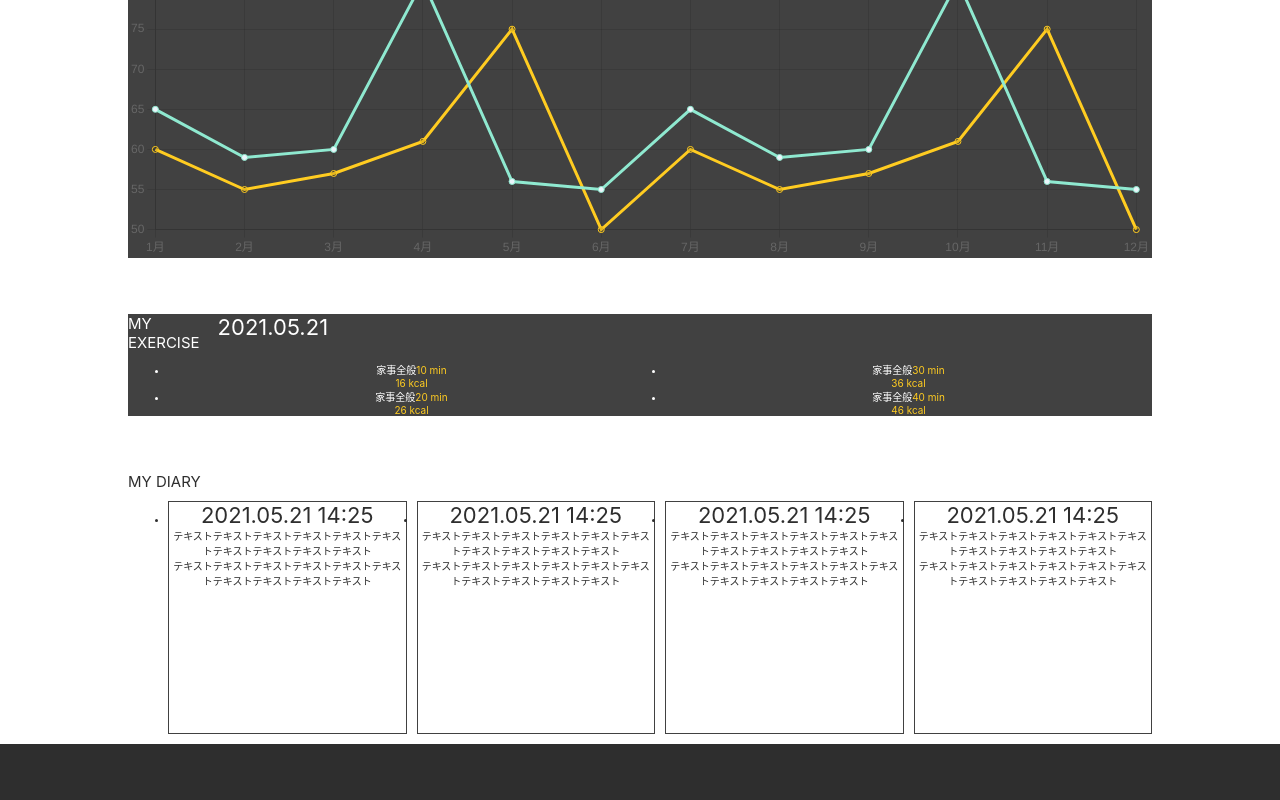
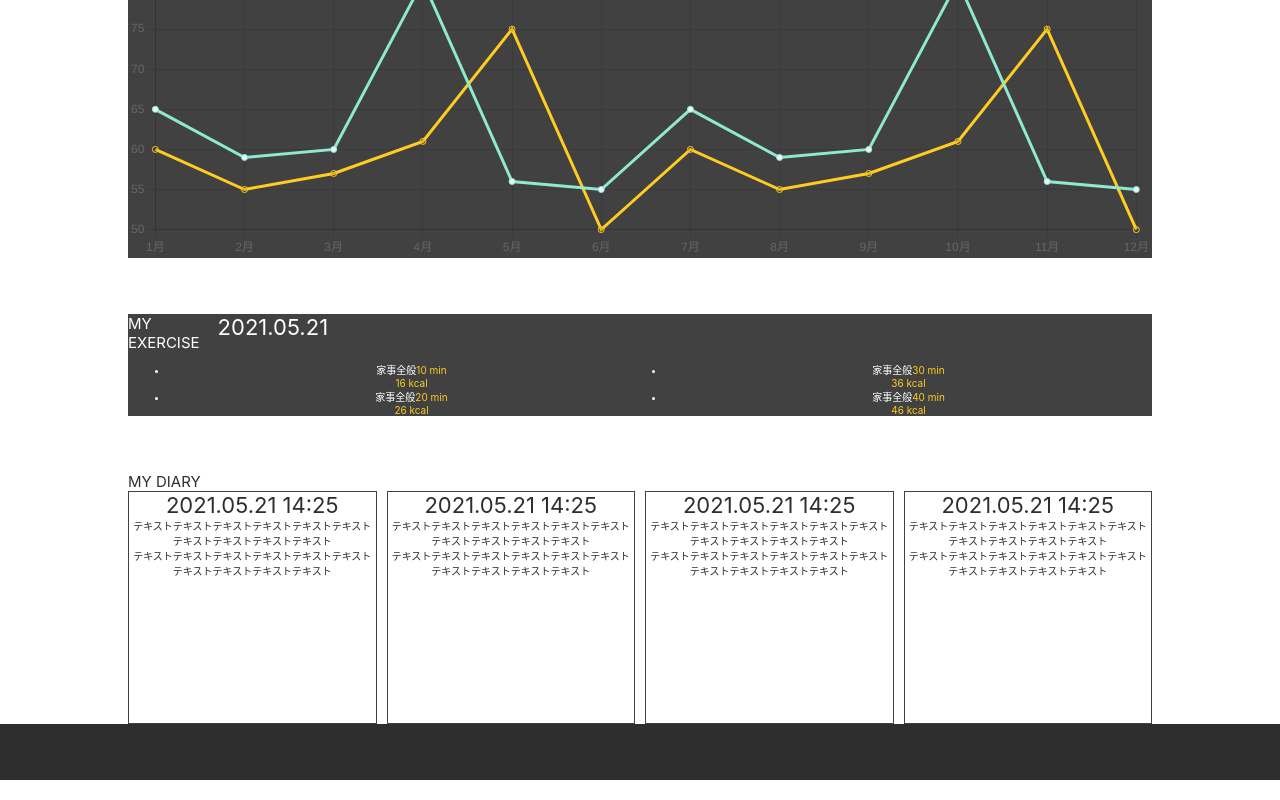
Before and after one commit to striderkein/react-boilerplate, a React (Create React App) app: page / in a window 1280 px wide. Shown: the part 459-1259 px from the top of the page. Built offline with nearby package versions, Linux system fonts and the light colour scheme.

Commit message:
refactor:diary items をliじゃなくてdivにした

```diff
--- a/src/components/ui/DiaryItem.tsx
+++ b/src/components/ui/DiaryItem.tsx
@@ -12,10 +12,10 @@ export const DiaryItem: FC<Props> = (props) => {
   const { date, content } = props
 
   return (
-    <li className="diary-item">
+    <div className="diary-item">
       <div className='diary-date'>{dayjs(date).format(DATE_FORMAT)}</div>
       <div className='diary-summary'>{content}</div>
       <div className='diary-content'>{content}</div>
-    </li>
+    </div>
   )
 }
--- a/src/components/ui/MyDiary.tsx
+++ b/src/components/ui/MyDiary.tsx
@@ -19,11 +19,11 @@ export const MyDiary: FC = () => {
     <div className='my-diary ha-contents'>
       <header className='diary-header'><span className='diary-title'>MY DIARY</span></header>
       <main>
-        <ul className='my-diary-list'>
+        <div className='my-diary-list'>
           {data.map((d) => {
             return <DiaryItem date={d.date} content={d.content} />
           })}
-        </ul>
+        </div>
       </main>
     </div>
   )
```
